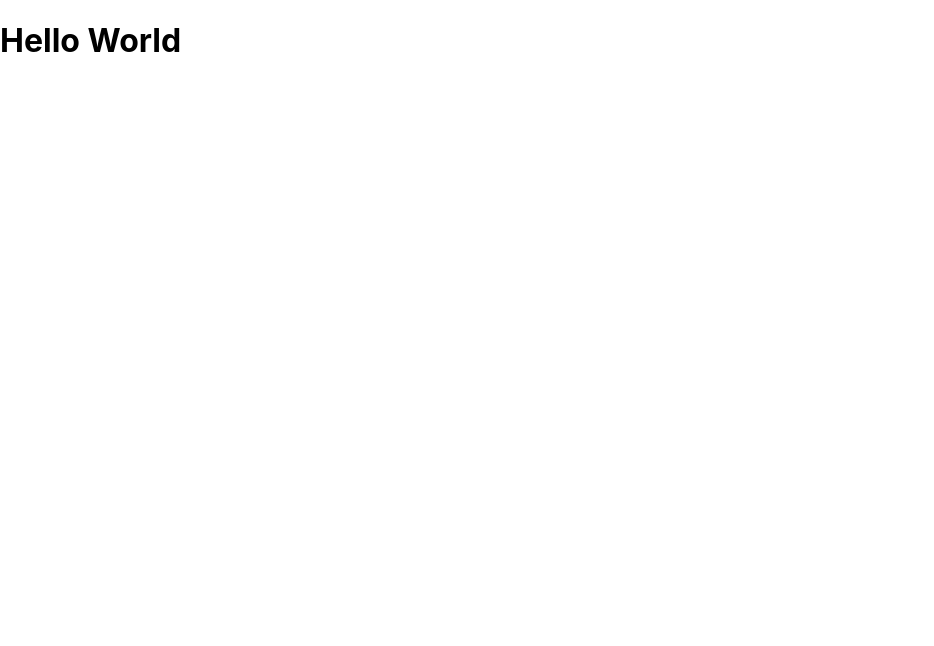
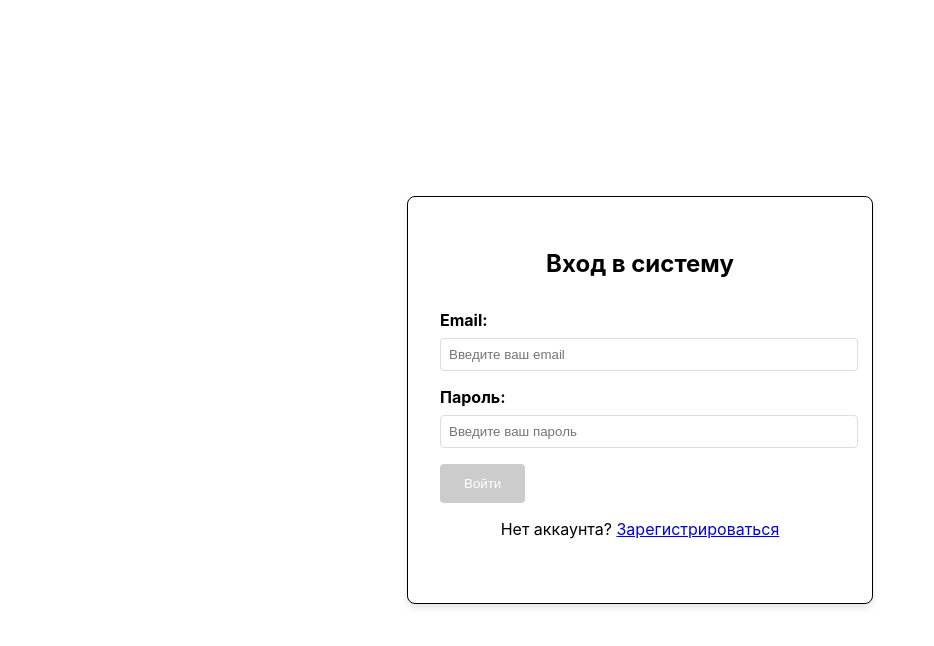
Before and after one commit to paha1985/site-constructor, a React (Create React App) app: page / in a window 1280 px wide. Shown: the top 646 px of the page, without its empty margins (0-934 px from the left). Built offline with nearby package versions, Linux system fonts and the light colour scheme.

Commit message:
feat: create login form

```diff
--- a/src/App.tsx
+++ b/src/App.tsx
@@ -1,9 +1,11 @@
 import React from 'react';
+import { Route, Routes } from 'react-router-dom';
+import Signin from './pages/signin/signin';
 
 const App: React.FC = () => {
   return (
     <div>
-      <h1>Hello World</h1>
+      <Routes><Route path="/" element={<Signin />}></Route></Routes>
     </div>
   );
 };
--- a/src/index.tsx
+++ b/src/index.tsx
@@ -2,13 +2,14 @@ import React from 'react';
 import { createRoot } from 'react-dom/client';
 import App from './App';
 import './index.css';
+import { BrowserRouter } from 'react-router-dom';
 
 const rootElement = document.getElementById('root');
 if (rootElement) {
   const root = createRoot(rootElement);
   root.render(
-    <React.StrictMode>
+    <BrowserRouter>
       <App />
-    </React.StrictMode>
+    </BrowserRouter>
   );
 }
--- /dev/null
+++ b/src/pages/signin/components/signin-form.css
@@ -0,0 +1,51 @@
+.login-form {
+  margin: 2rem 0;
+}
+
+.login-page {
+  display: flex;
+  justify-content: center;
+  align-items: center;
+  min-height: 100vh;
+}
+
+.login-container {
+  background: white;
+  padding: 2rem;
+  border-radius: 8px;
+  box-shadow: 0 4px 6px rgba(0, 0, 0, 0.1);
+  width: 100%;
+  max-width: 400px;
+  border: 1px solid black;
+}
+
+.form-group {
+  margin-bottom: 1rem;
+}
+
+.form-group label {
+  display: block;
+  margin-bottom: 0.5rem;
+  font-weight: bold;
+}
+
+.form-group input {
+  width: 100%;
+  padding: 0.5rem;
+  border: 1px solid #ddd;
+  border-radius: 4px;
+}
+
+button {
+  background: #667eea;
+  color: white;
+  border: none;
+  padding: 0.75rem 1.5rem;
+  border-radius: 4px;
+  cursor: pointer;
+}
+
+button:disabled {
+  background: #ccc;
+  cursor: not-allowed;
+}
--- /dev/null
+++ b/src/pages/signin/components/signin-form.tsx
@@ -0,0 +1,94 @@
+import { useState } from "react";
+import { Link } from "react-router-dom";
+
+import "./signin-form.css";
+// import { clearError, login } from "../../../store/actions/authActions";
+
+export const SigninForm: React.FC = () => {
+  const [formData, setFormData] = useState({
+    email: "",
+    password: "",
+  });
+  const [errors, setErrors] = useState<Record<string, string>>({});;
+
+  const handleChange = (e: React.ChangeEvent<HTMLInputElement>) => {
+    const { name, value } = e.target;
+    setFormData((prev) => ({
+      ...prev,
+      [name]: value,
+    }));
+
+    if (errors[name]) {
+      setErrors((prev) => ({ ...prev, [name]: "" }));
+    }
+  };
+
+  const handleSubmit = async (e: React.FormEvent) => {
+    e.preventDefault();
+  };
+
+  const isFormValid =
+    formData.email && formData.password && formData.password.length >= 6;
+
+  return (
+    <div className="login-page">
+      <div className="login-container">
+        <h2 style={{ textAlign: "center", marginBottom: "1.5rem" }}>
+          Вход в систему
+        </h2>
+
+
+
+        <form onSubmit={handleSubmit} className="login-form">
+          <div className="form-group">
+            <label>Email:</label>
+            <input
+              type="email"
+              name="email"
+              placeholder="Введите ваш email"
+              value={formData.email}
+              onChange={handleChange}
+            />
+            {errors.email && (
+              <span style={{ color: "red", fontSize: "0.875rem" }}>
+                {errors.email}
+              </span>
+            )}
+          </div>
+
+          <div className="form-group">
+            <label>Пароль:</label>
+            <input
+              type="password"
+              name="password"
+              placeholder="Введите ваш пароль"
+              value={formData.password}
+              onChange={handleChange}
+                  />
+            {errors.password && (
+              <span style={{ color: "red", fontSize: "0.875rem" }}>
+                {errors.password}
+              </span>
+            )}
+          </div>
+
+          <button
+            type="submit"
+            className="submitButton"
+            disabled={!isFormValid}
+          >
+           Войти
+          </button>
+
+          <div
+            className="form-group"
+            style={{ textAlign: "center", marginTop: "1rem" }}
+          >
+            <span>Нет аккаунта? </span>
+            <Link to="/register">Зарегистрироваться</Link>
+          </div>
+        </form>
+      </div>
+    </div>
+  );
+};
--- /dev/null
+++ b/src/pages/signin/signin.tsx
@@ -0,0 +1,11 @@
+import { SigninForm } from "./components/signin-form";
+
+interface SigninProps {
+  onSubmit?: () => void;
+}
+
+export const Signin: React.FC<SigninProps> = ({ onSubmit }) => {
+  return <SigninForm />;
+};
+
+export default Signin;
```
